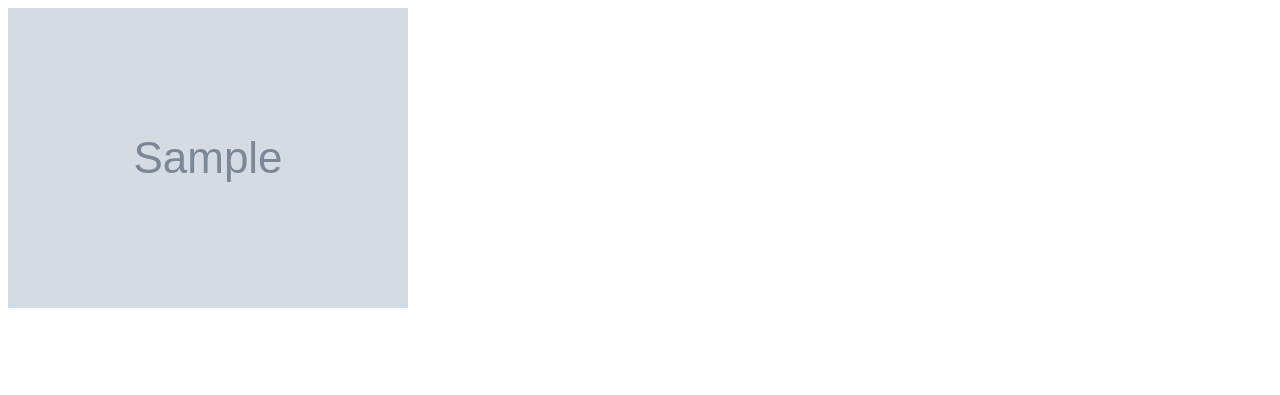
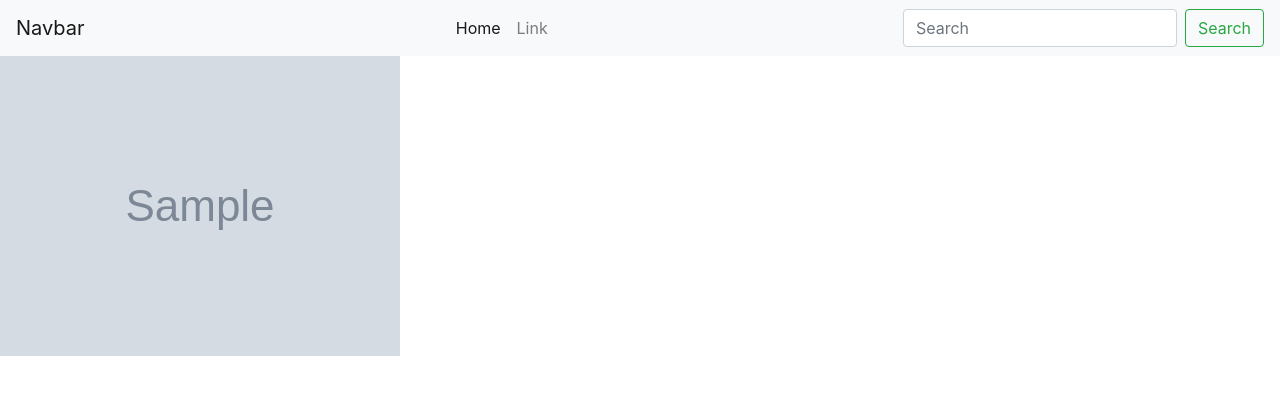
Before and after one commit to sngina/personal-gallery, a Django app: page / in a window 1280 px wide. Shown: the top 395 px of the page. Run offline with Django 3.2, Linux system fonts and the light colour scheme; tables that the repository leaves empty hold one stand-in row (values such as "Sample post"); grey boxes marked "Sample" are stand-in pictures; some libraries are stand-ins or nearby versions.

Commit message:
add search function in html

```diff
--- a/gallery/templates/base.html
+++ b/gallery/templates/base.html
@@ -1,21 +1,34 @@
 {% load static%}
 <!DOCTYPE html>
 <html>
+
 <head>
-  <meta charset="utf-8">
+    <meta charset="utf-8">
+
+    <link rel="stylesheet" href="https://maxcdn.bootstrapcdn.com/bootstrap/4.0.0/css/bootstrap.min.css" integrity="sha384-Gn5384xqQ1aoWXA+058RXPxPg6fy4IWvTNh0E263XmFcJlSAwiGgFAW/dAiS6JXm" crossorigin="anonymous">
+
+    <link rel="stylesheet" href="{% static 'css/style.css' %}">
 
 
-  {% block styles %}
-    <link rel="stylesheet" href="{% static 'css/style.css' %}">
-  {% endblock %}
 
 </head>
+
 <body>
 
-    {% block content %}  {%endblock%}
 
-    {% block scripts %}
-        <script src="{%static 'image.js'%}"></script>
-    {% endblock %}
+
+    {%include 'navbar.html'%}
+
+
+    {% block content %} {%endblock%}
+
+
+
+    <script src="https://code.jquery.com/jquery-3.2.1.slim.min.js" integrity="sha384-KJ3o2DKtIkvYIK3UENzmM7KCkRr/rE9/Qpg6aAZGJwFDMVNA/GpGFF93hXpG5KkN" crossorigin="anonymous"></script>
+    <script src="https://cdnjs.cloudflare.com/ajax/libs/popper.js/1.12.9/umd/popper.min.js" integrity="sha384-ApNbgh9B+Y1QKtv3Rn7W3mgPxhU9K/ScQsAP7hUibX39j7fakFPskvXusvfa0b4Q" crossorigin="anonymous"></script>
+    <script src="https://maxcdn.bootstrapcdn.com/bootstrap/4.0.0/js/bootstrap.min.js" integrity="sha384-JZR6Spejh4U02d8jOt6vLEHfe/JQGiRRSQQxSfFWpi1MquVdAyjUar5+76PVCmYl" crossorigin="anonymous"></script>
+    <script src="{%static 'image.js'%}"></script>
+
 </body>
+
 </html>
--- a/gallery/templates/navbar.html
+++ b/gallery/templates/navbar.html
@@ -0,0 +1,28 @@
+<nav class="navbar navbar-expand-lg navbar-light bg-light">
+    <a class="navbar-brand" href="#">Navbar</a>
+    <button class="navbar-toggler" type="button" data-toggle="collapse" data-target="#navbarSupportedContent"
+        aria-controls="navbarSupportedContent" aria-expanded="false" aria-label="Toggle navigation">
+        <span class="navbar-toggler-icon"></span>
+    </button>
+
+    <div class="collapse navbar-collapse" id="navbarSupportedContent">
+        <ul class="navbar-nav mx-auto">
+            <li class="nav-item active">
+                <a class="nav-link" href="#">Home <span class="sr-only">(current)</span></a>
+            </li>
+            <li class="nav-item">
+                <a class="nav-link" href="#">Link</a>
+            </li>
+
+
+
+        </ul>
+        <form class="form-inline my-2 my-lg-0">
+
+            <form class="navbar-form" role="search" action="{% url 'search_results' %}">
+
+            <input class="form-control mr-sm-2" type="search" placeholder="Search" aria-label="Search">
+            <button class="btn btn-outline-success my-2 my-sm-0" type="submit">Search</button>
+        </form>
+    </div>
+</nav>
--- a/gallery/url.py
+++ b/gallery/url.py
@@ -5,6 +5,8 @@ from django.conf.urls.static import static
  # a list of url instances
 urlpatterns = [
     url('^$' , views.get_image,name='home'),
+    url(r'^search/', views.search_results, name='search_results'),
+
 ]
 if settings.DEBUG:
     urlpatterns+= static(settings.MEDIA_URL, document_root = settings.MEDIA_ROOT)
--- a/gallery/views.py
+++ b/gallery/views.py
@@ -8,3 +8,16 @@ from . models import Image
 def get_image(request):
     all_images = Image.objects.all()
     return render(request , 'photo/index.html' , {"all_images": all_images})
+
+#function for searching images
+def search_results(request):
+    if 'image' in request.GET and request.GET["image"]:
+        search_term = request.GET.get("image")
+        searched_images = Image.image_search(search_term)
+        message = f"{search_term}"
+
+        return render(request, 'navbar.html',{"message":message,"image": searched_images})
+
+    else:
+        message = "You haven't searched for any term"
+        return render()
```
